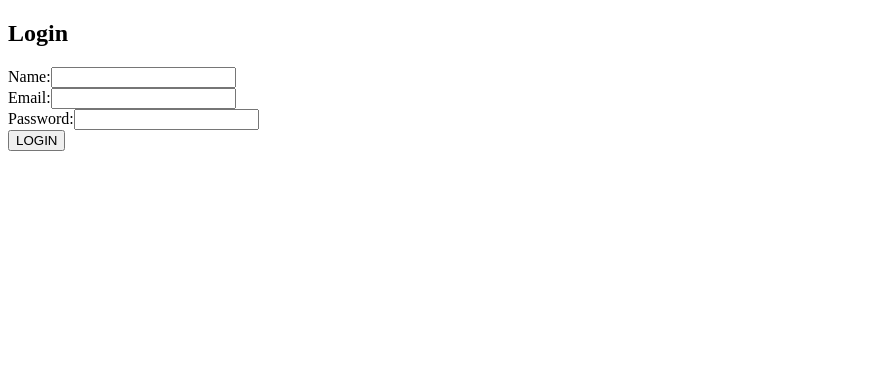
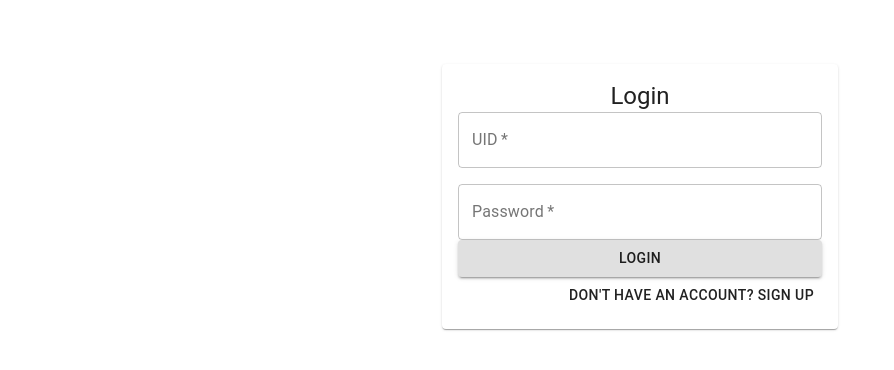
Before and after one commit to will570/cart-reservation, a React (Create React App) app in the folder frontend/client/: page /login in a window 1280 px wide. Shown: the top 370 px of the page, without its empty margins (0-894 px from the left). Built offline with nearby package versions, Linux system fonts and the light colour scheme.

Commit message:
Modify styling and location of login page, kept original button logic from eric

```diff
--- a/frontend/client/package.json
+++ b/frontend/client/package.json
@@ -17,6 +17,7 @@
     "jwt-decode": "^3.1.2",
     "npm": "^8.19.3",
     "react": "^18.2.0",
+    "react-bootstrap": "^2.6.0",
     "react-dom": "^18.2.0",
     "react-router-dom": "^6.4.3",
     "react-scripts": "^2.1.3",
--- a/frontend/client/src/App.js
+++ b/frontend/client/src/App.js
@@ -2,13 +2,13 @@ import React from 'react';
 import {BrowserRouter as Router, Routes, Route} from "react-router-dom";
 
 import ReservationPage from './pages/ReservationPage';
-import LoginForm from './pages/LoginPage';
 import Sidebar from './components/Sidebar';
 import Dropdown from './components/dropdown';
 import AdminReservationTable from './pages/AdminReservationTable';
 import AdminCartManagement from './pages/AdminCartManagement';
 
 import Login from './pages/Login';
+import Input from './components/Authentication/Input';
 
 function App() {
 
@@ -17,14 +17,14 @@ function App() {
             <Router>
                 <Routes>
                 <Route path="/reservation" element={<ReservationPage />} />
-                <Route path="/login" element={<LoginForm />} />
-                <Route path="/sign-in" element={<Login />} />
+                <Route path="/login" element={<Login />} />
 
                 {/*Components*/}
                 <Route path="/sidebar" element={<Sidebar />} />
                 <Route path="/dropdown" element={<Dropdown />} />
                 <Route path="/admin/reservationTable" element={<AdminReservationTable />} />
                 <Route path="/admin/cartManagement" element={<AdminCartManagement />} />
+                <Route path="/input" element={<Input />} />
                 </Routes>
             </Router>
         </div>
--- /dev/null
+++ b/frontend/client/src/components/Authentication/Input.js
@@ -0,0 +1,33 @@
+import React from 'react';
+
+import { TextField, Grid, InputAdornment, IconButton } from '@material-ui/core';
+import Visibility from '@material-ui/icons/Visibility';
+import VisibilityOff from '@material-ui/icons/VisibilityOff';
+
+const Input = ({half, name, handleChange, label, autoFocus, type, handleShowPassword }) => {
+    return (
+        <Grid item xs={12} sm={half? 6: 12} >
+            <TextField
+                name={name}
+                onChange={handleChange}
+                variant="outlined"
+                required
+                fullWidth
+                label={label}
+                autoFocus={autoFocus}
+                type={type}
+                InputProps={name === 'password' ? {
+                    endAdorement: (
+                        <InputAdornment position="end">
+                            <IconButton onClick={handleShowPassword}>
+                                {type === 'password' ? <Visibility /> : <VisibilityOff />}
+                            </IconButton>
+                        </InputAdornment>
+                    )
+                } : null }
+            />
+        </Grid>
+    )
+}
+
+export default Input;
--- a/frontend/client/src/components/Sidebar.js
+++ b/frontend/client/src/components/Sidebar.js
@@ -12,6 +12,8 @@ import MailOutlineIcon from "@material-ui/icons/MailOutline";
 
 function Sidebar() {
 
+    const user = null;
+
     return (
         <Box
         sx={{
@@ -19,16 +21,6 @@ function Sidebar() {
             p:2
         }}
         >
-            {/* <Paper
-                sx={{
-                p: 2,
-                width: '12%',
-                height: '100%',
-                minHeight: '100vh',
-                backgroundColor: (theme) =>
-                theme.palette.mode === 'dark' ? '#1A2027' : '#fff',
-                }}
-            > */}
             <Grid
             sx={{
                 minHeight: '100vh',
@@ -58,14 +50,18 @@ function Sidebar() {
                         <SidebarLink text = "Message" Icon={MailOutlineIcon} route="/message"/>
                     </Grid>
 
+                    {user ? ( //if user exists, show logout button, else show login, both takes user to /login page
                         <Grid item>
                             <SidebarLink text = "Logout" Icon={PermIdentityIcon} route="/login"/>
                         </Grid>
-
+                    ) : (
+                        <Grid item>
+                            <SidebarLink text = "Login" Icon={PermIdentityIcon} route="/login"/>
+                        </Grid>
+                    )}
                 </Grid>
 
             </Grid>
-            {/* </Paper> */}
         </Box>
     );
 }
--- a/frontend/client/src/pages/Login.js
+++ b/frontend/client/src/pages/Login.js
@@ -1,125 +1,81 @@
-import axios from "axios";
-import { Form } from "react-bootstrap";
-import React, { Component } from 'react'
-import { useState } from 'react'
+import React, {useState} from 'react';
+import {Paper, Grid, Typography, Container, Button} from '@material-ui/core';
+import { styled } from '@mui/material/styles';
+import { Link } from 'react-router-dom';
 
-import Button from '@mui/material/Button';
+import Input from '../components/Authentication/Input';
 
-//import Cookies from "universal-cookie";
-//const cookies = new Cookies();
+const StyledPaper = styled(Paper)(({ theme }) => ({
+    backgroundColor: theme.palette.mode === 'dark' ? '#1A2027' : '#fff',
+    ...theme.typography.body2,
+    padding: theme.spacing(2),
+    color: theme.palette.light,
+    alignItems: 'center',
+    display: 'flex',
+    flexDirection: 'column',
+    marginTop: theme.spacing(8)
+  }));
 
-// https://nathan-nodejs-mongodb-auth-app.herokuapp.com/login
+const SubmitButton = styled(Button) (({ theme }) => ({
+    margin: theme.spacing(3, 0, 2),
+    color: theme.palette.text.primary
+}));
 
-export default function Login() {
-    const [data, setData] = useState({
-       uid: "",
-       password: ""
-    });
+const Login = () => {
 
+    const initialState = {
+        uid: '',
+        password: ''
+    };
 
-    //const [myuid, setUid] = useState("");
-    //const [mypassword, setPassword] = useState("");
-    const [login, setLogin] = useState(false);
+    //state to keep track of showing password
+    const [showPassword, setShowPassword] = useState(false);
 
+    //sets field data of login form
+    const [loginData, setLoginData] = useState(initialState);
+
+    //toggle state of password
+    const handleShowPassword = () => setShowPassword((prevShowPassword) => !prevShowPassword);
+
+    //used by each input
     const handleChange = (e) => {
         const value = e.target.value;
-        setData({
-            ...data,
+        setLoginData({
+            ...loginData,
             [e.target.name]: value
-        });
-    }
+        });  //change the ones according to the input
+    };
 
+    //handles button submission of login
     const handleSubmit = (e) => {
-        e.preventDefault()
-        const userData = {
-            uid: data.uid,
-            password: data.password
-        }
-        axios.post("localhost:8800/api/user/signIn", userData)
-        .then((result) => {
-            //setLogin(true);
-            console.log(result.response.data);
-            //cookies.set("TOKEN", result.data.token, {
-            //    path: "/",
-            //});
-
-            //window.location.href = "/About";
-        })
-        .catch((error) => {
-            console.log(error.response.data);
-        });
-
-        // set configurations
-        /*const configuration = {
-            method: "post",
-            //url: "https://nathan-nodejs-mongodb-auth-app.herokuapp.com/login",
-            url: "localhost:8800/api/user/signIn",
-            data: {
-                uid: uid,
-                password: password,
-            },
-        };
-
-        // make the API call
-        axios(configuration)
-            .then((result) => {
-                setLogin(true);
-                console.log(result);
-                //cookies.set("TOKEN", result.data.token, {
-                //    path: "/",
-                //});
-
-                window.location.href = "/About";
-            })
-            .catch((error) => {
-                //error = new Error();
-                console.log(error.response.data);
-            });*/
+        e.preventDefault();
     }
 
     return (
-        <>
-            <h2>Login</h2>
-        <Form onSubmit={(e)=>handleSubmit(e)}>
-            {/* uid */}
-            <Form.Group controlId="formBasicEmail">
-            <Form.Label>uid</Form.Label>
-                    <Form.Control
-                        type="uid"
-                        name="uid"
-                        value={data.uid}
-                        onChange={handleChange}
-                        placeholder="Enter uid" />
-            </Form.Group>
-
-            {/* password */}
-            <Form.Group controlId="formBasicPassword">
-            <Form.Label>Password</Form.Label>
-                    <Form.Control
-                        type="password"
-                        name="password"
-                        value={data.password}
-                        onChange={handleChange}
-                        placeholder="Password" />
-            </Form.Group>
-
-            {/* login button */}
-            <Button
-                    variant="primary"
-                    type="submit"
-                    onClick={(e)=>handleSubmit(e)}
-                >
-            Login
-                </Button>
-
-
-            {/* display success message */}
-                {login ? (
-                    <p className="text-success">You Are logged in Successfully</p>
-                ) : (
-                    <p className="text-danger">You Are Not logged in!</p>
-                )}
-        </Form>
-        </>
+        <Container maxWidth="xs">
+            <StyledPaper>
+                <Typography variant="h5">
+                    Login
+                </Typography>
+                <form onSubmit={handleSubmit}>
+                    <Grid container spacing={2}>
+                        <Input name="uid" label="UID" handleChange={handleChange} type="text" />
+                        <Input name="password" label="Password" handleChange={handleChange} type={showPassword ? "text" : "password"} handleShowPassword={handleShowPassword} />
+                    </Grid>
+                    <SubmitButton type="submit" fullWidth variant="contained">
+                        Login
+                    </SubmitButton>
+                    <Grid container justify="flex-end">
+                        <Grid item>
+                            <Button component={Link} to="/register">
+                                Don't have an account? Sign Up
+                            </Button>
+                        </Grid>
+                    </Grid>
+                </form>
+            </StyledPaper>
+        </Container>
     )
 }
+
+export default Login;
--- a/frontend/client/src/pages/loginPage.js
+++ /dev/null
@@ -1,36 +0,0 @@
-import React, {useState} from 'react';
-
-
-
-function LoginForm({Login, error}){
-    const [details, setDetails] =useState({name:"", email:"", password:""})
-
-    const submitHandler =e => {
-        e.preventDefault();
-
-        Login(details);
-    }
-    return(
-        <form onSubmit={submitHandler}>
-            <div className="form-inner">
-                <h2>Login</h2>
-                {(error !== "") ? ( <div className="error">{error}</div>) : ""}
-                <div className="form-group">
-                    <label htmlFor="name">Name:</label>
-                    <input type="text" name="name" id="name" onChange={e => setDetails({...details, name: e.target.value})} value={details.name}/>
-                </div>
-                <div className="form-group">
-                <label htmlFor="email">Email:</label>
-                    <input type="email" name="email" id="email" onChange={e => setDetails({...details, email: e.target.value})} value={details.email} />
-                </div>
-                <div className="form-group">
-                <label htmlFor="password">Password:</label>
-                    <input type="password" name="password" id="password" onChange={e => setDetails({...details, password: e.target.value})} value={details.password} />
-                </div>
-                <input type="submit" value="LOGIN" />
-            </div>
-        </form>
-    )
-}
-
-export default LoginForm;
```
Lines whose indentation alone changed are shown as unchanged.
